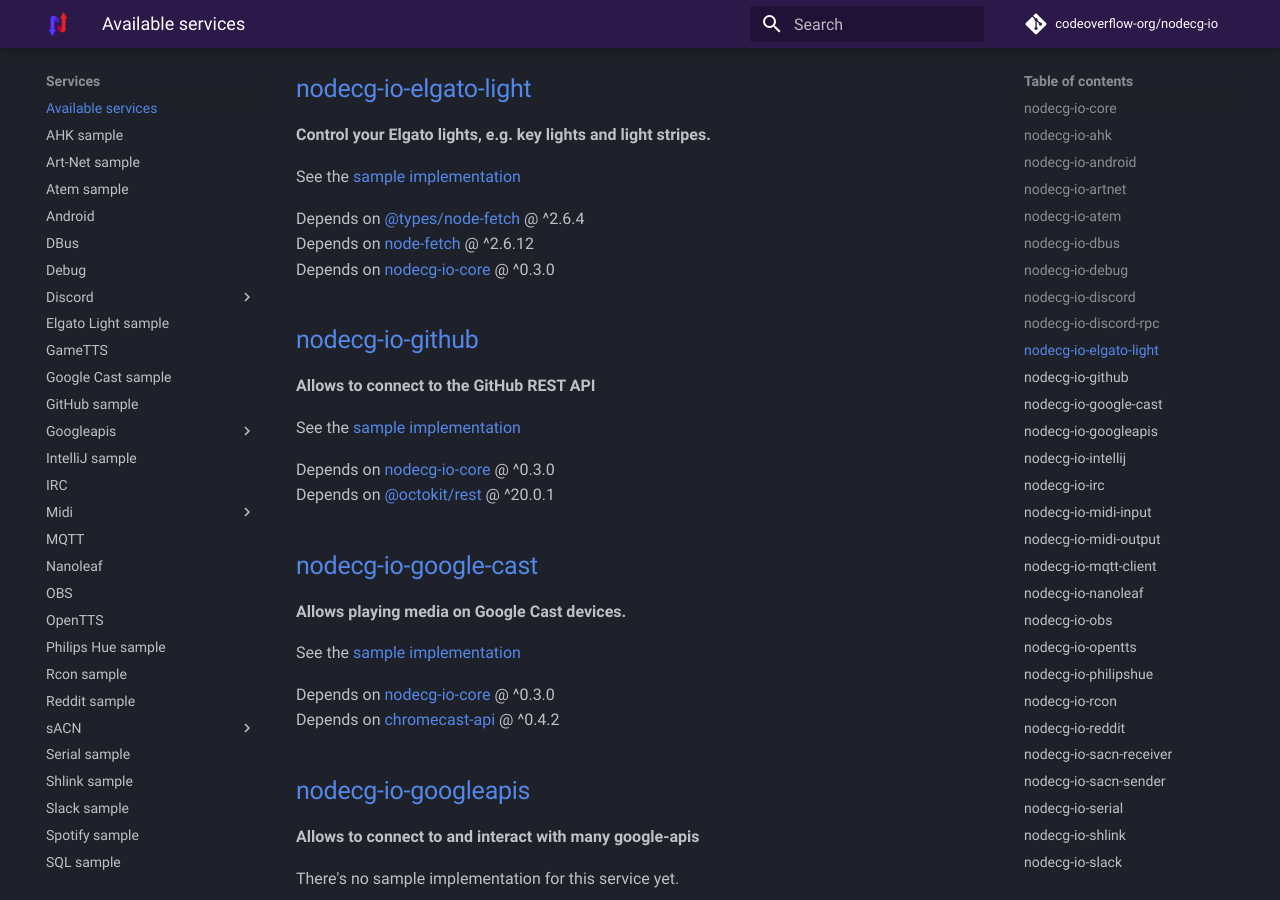
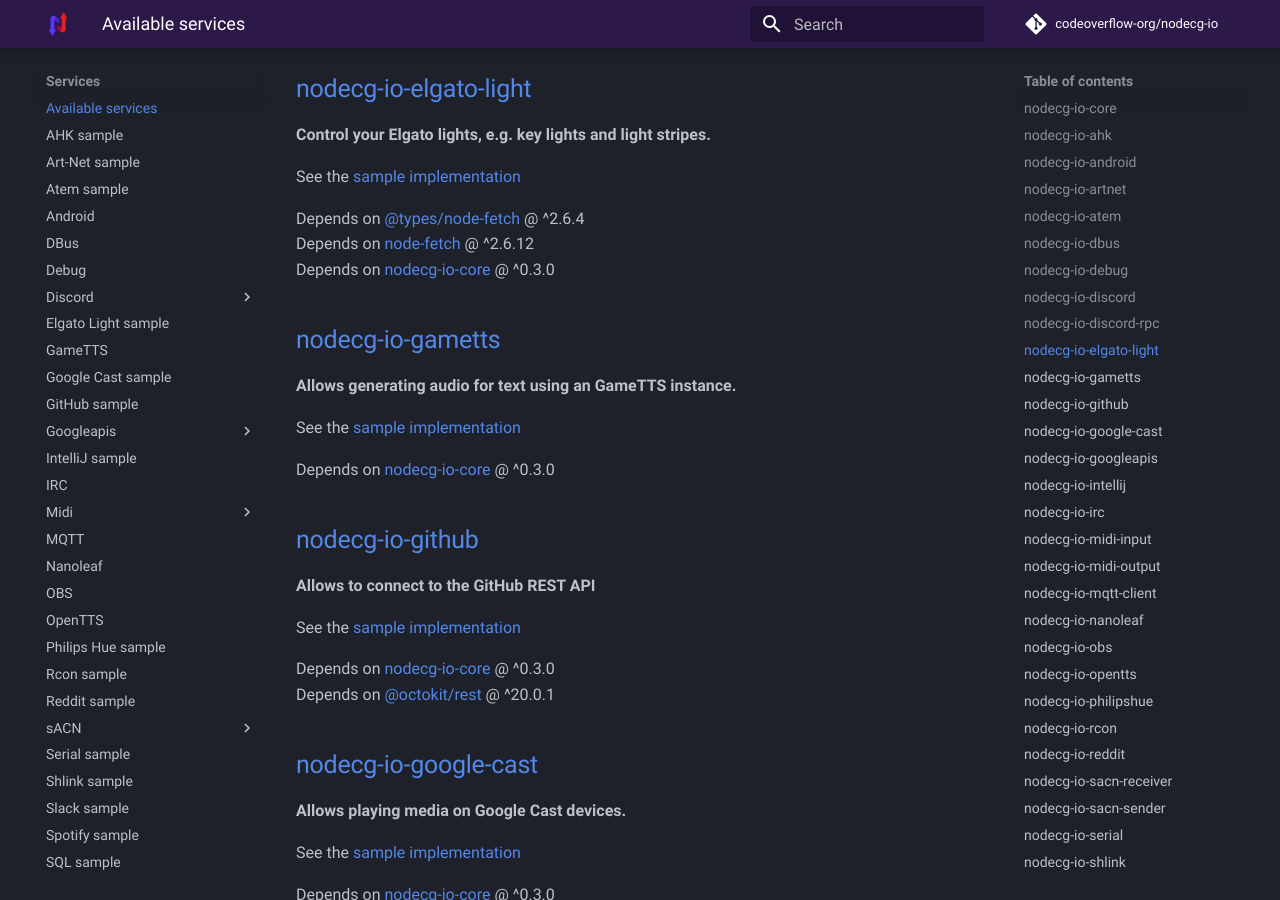
Before and after one commit to codeoverflow-org/nodecg-io-docs, an MkDocs documentation site: the page built from docs/services.md, in a window 1280 px wide and 900 px high, scrolled down 2271 px. Built offline with MkDocs 1.6.1 and Material for MkDocs 9.7.7, drawn with Linux system fonts in a browser that asks for light colours; comment, search, counter and statistics services are not loaded; the version menu is left out.

Commit message:
Update generated documentation (codeoverflow-org/nodecg-io@5c8b13636acc19f510c5b1689a47f4e463268fe2)

```diff
--- a/docs/services.md
+++ b/docs/services.md
@@ -92,6 +92,14 @@
 
 Depends on [@types/node-fetch](https://www.npmjs.com/package/@types/node-fetch) @ ^2.6.4 <br>
 Depends on [node-fetch](https://www.npmjs.com/package/node-fetch) @ ^2.6.12 <br>
+Depends on [nodecg-io-core](https://github.com/codeoverflow-org/nodecg-io/tree/main/nodecg-io-core) @ ^0.3.0 <br>
+
+## [nodecg-io-gametts](https://github.com/codeoverflow-org/nodecg-io/tree/main/services/nodecg-io-gametts)
+
+**Allows generating audio for text using an GameTTS instance.**
+
+See the [sample implementation](samples/gametts.md)
+
 Depends on [nodecg-io-core](https://github.com/codeoverflow-org/nodecg-io/tree/main/nodecg-io-core) @ ^0.3.0 <br>
 
 ## [nodecg-io-github](https://github.com/codeoverflow-org/nodecg-io/tree/main/services/nodecg-io-github)
```
Also changed, not shown: docs/dependencies.md (+2 -0 lines), docs/index.md (+1 -1 lines).
